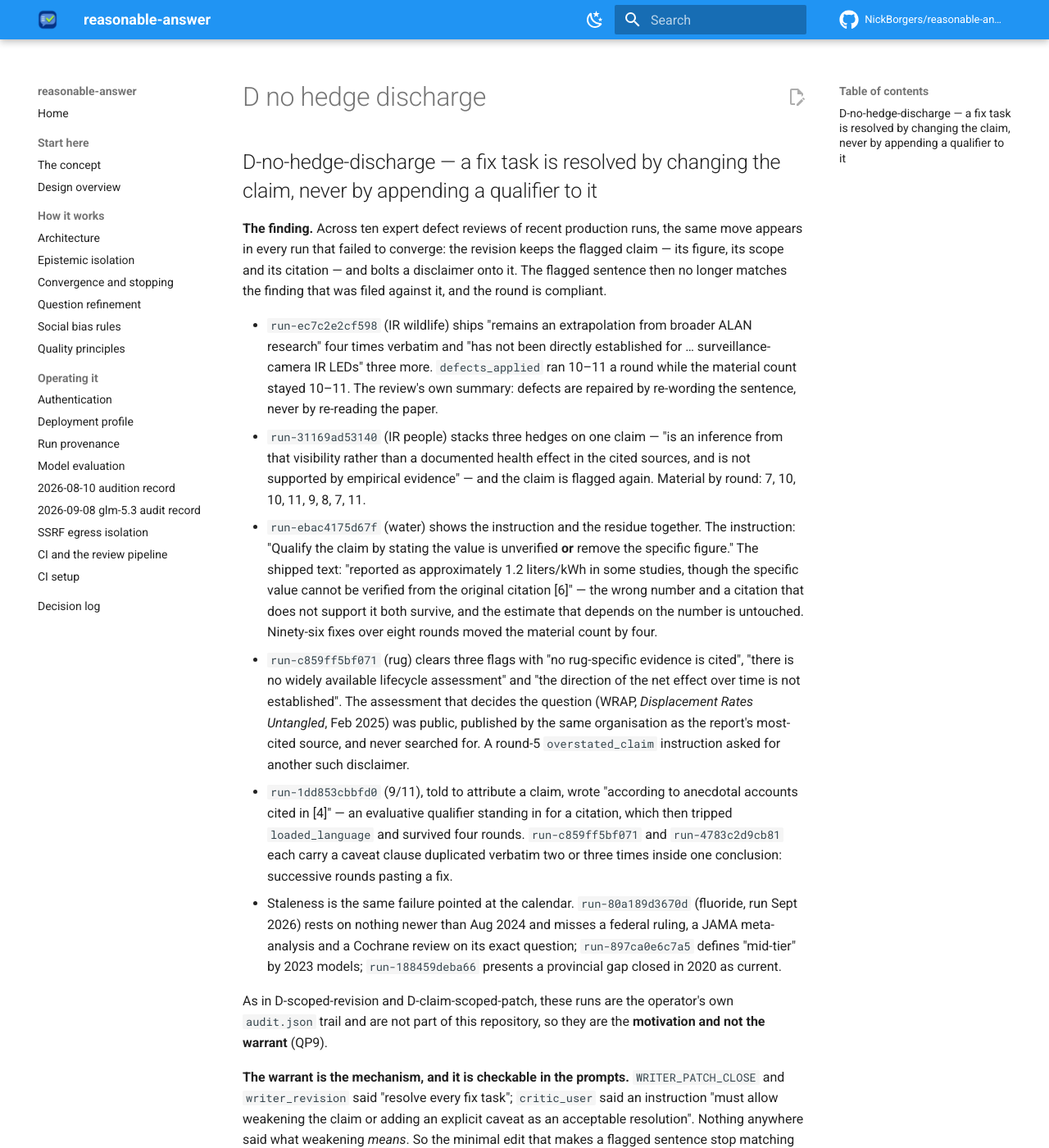
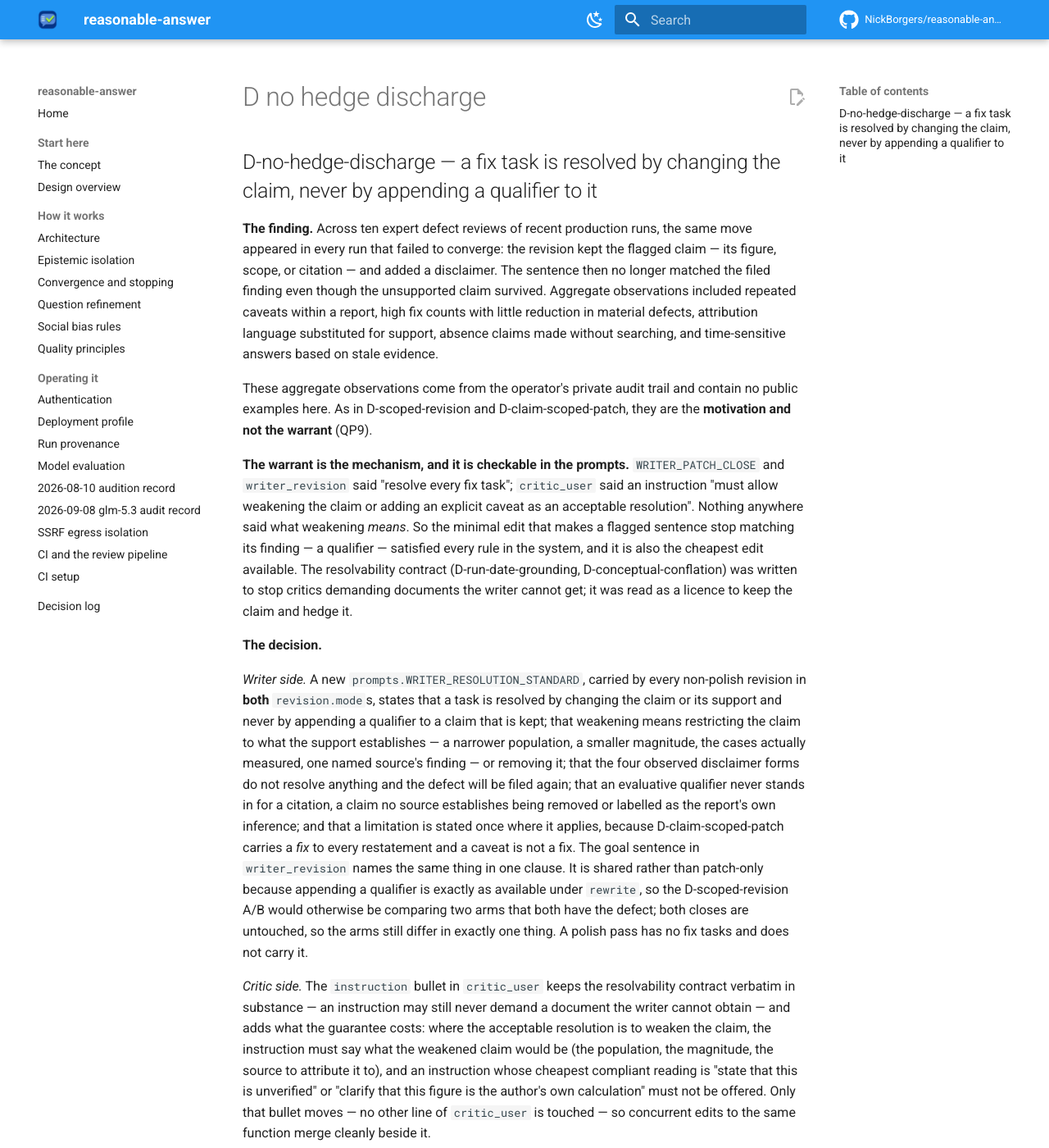
Before and after one commit to NickBorgers/reasonable-answer, an MkDocs documentation site: the page built from docs/decisions/D-no-hedge-discharge.md, in a window 1280 px wide and 1400 px high. Shown: the whole window at 82% size. Built offline with MkDocs 1.6.1 and Material for MkDocs 9.7.7, drawn with Linux system fonts in a browser that asks for light colours; comment, search, counter and statistics services are not loaded; some of the changed text lies outside the part shown.

Commit message:
fix: address reviewer findings (cycle 1, cold)
Addressed both blockers. The public decision now uses aggregate, non-identifying motivation with all private run identifiers and excerpts removed, while retaining its repository-checkable warrant. A wired graph test now drives an additive-only revision and verifies the count on a real generate event. The full offline suite and Ruff pass.

Addressed:
  - docs/docs-private-audit-leak-1
  - test/test-matrix-1

```diff
--- a/docs/decisions/D-no-hedge-discharge.md
+++ b/docs/decisions/D-no-hedge-discharge.md
@@ -1,39 +1,15 @@
 ## D-no-hedge-discharge — a fix task is resolved by changing the claim, never by appending a qualifier to it
 
-**The finding.** Across ten expert defect reviews of recent production runs, the same move appears in
-every run that failed to converge: the revision keeps the flagged claim — its figure, its scope and
-its citation — and bolts a disclaimer onto it. The flagged sentence then no longer matches the
-finding that was filed against it, and the round is compliant.
+**The finding.** Across ten expert defect reviews of recent production runs, the same move appeared
+in every run that failed to converge: the revision kept the flagged claim — its figure, scope, or
+citation — and added a disclaimer. The sentence then no longer matched the filed finding even though
+the unsupported claim survived. Aggregate observations included repeated caveats within a report,
+high fix counts with little reduction in material defects, attribution language substituted for
+support, absence claims made without searching, and time-sensitive answers based on stale evidence.
 
-- `run-ec7c2e2cf598` (IR wildlife) ships "remains an extrapolation from broader ALAN research" four
-  times verbatim and "has not been directly established for … surveillance-camera IR LEDs" three
-  more. `defects_applied` ran 10–11 a round while the material count stayed 10–11. The review's own
-  summary: defects are repaired by re-wording the sentence, never by re-reading the paper.
-- `run-31169ad53140` (IR people) stacks three hedges on one claim — "is an inference from that
-  visibility rather than a documented health effect in the cited sources, and is not supported by
-  empirical evidence" — and the claim is flagged again. Material by round: 7, 10, 10, 11, 9, 8, 7, 11.
-- `run-ebac4175d67f` (water) shows the instruction and the residue together. The instruction:
-  "Qualify the claim by stating the value is unverified **or** remove the specific figure." The
-  shipped text: "reported as approximately 1.2 liters/kWh in some studies, though the specific value
-  cannot be verified from the original citation [6]" — the wrong number and a citation that does not
-  support it both survive, and the estimate that depends on the number is untouched. Ninety-six
-  fixes over eight rounds moved the material count by four.
-- `run-c859ff5bf071` (rug) clears three flags with "no rug-specific evidence is cited", "there is no
-  widely available lifecycle assessment" and "the direction of the net effect over time is not
-  established". The assessment that decides the question (WRAP, *Displacement Rates Untangled*, Feb
-  2025) was public, published by the same organisation as the report's most-cited source, and never
-  searched for. A round-5 `overstated_claim` instruction asked for another such disclaimer.
-- `run-1dd853cbbfd0` (9/11), told to attribute a claim, wrote "according to anecdotal accounts cited
-  in [4]" — an evaluative qualifier standing in for a citation, which then tripped `loaded_language`
-  and survived four rounds. `run-c859ff5bf071` and `run-4783c2d9cb81` each carry a caveat clause
-  duplicated verbatim two or three times inside one conclusion: successive rounds pasting a fix.
-- Staleness is the same failure pointed at the calendar. `run-80a189d3670d` (fluoride, run Sept 2026)
-  rests on nothing newer than Aug 2024 and misses a federal ruling, a JAMA meta-analysis and a
-  Cochrane review on its exact question; `run-897ca0e6c7a5` defines "mid-tier" by 2023 models;
-  `run-188459deba66` presents a provincial gap closed in 2020 as current.
-
-As in D-scoped-revision and D-claim-scoped-patch, these runs are the operator's own `audit.json`
-trail and are not part of this repository, so they are the **motivation and not the warrant** (QP9).
+These aggregate observations come from the operator's private audit trail and contain no public
+examples here. As in D-scoped-revision and D-claim-scoped-patch, they are the **motivation and not the
+warrant** (QP9).
 
 **The warrant is the mechanism, and it is checkable in the prompts.** `WRITER_PATCH_CLOSE` and
 `writer_revision` said "resolve every fix task"; `critic_user` said an instruction "must allow
@@ -106,7 +82,7 @@ operator re-runs `ra audition`. That is the documented consequence of any critic
   citation. Measure first.
 - *Forbid the caveat escape in the critic contract outright.* That is the unsatisfiable-demand loop
   D-run-date-grounding was written to close — a critic that may not offer weakening will demand a
-  document, and `run-75eb136b9bfb` is what that produces. The escape is kept and given a meaning.
+  document the writer cannot obtain. The escape is kept and given a meaning.
 - *A new taxonomy category for a hedged claim.* It would need its own audition fixtures, floor and
   evidence, and the defect it names is already reportable: a claim whose hedge leaves it stronger
   than its support is `overstated_claim`, which is precisely what the runs above re-filed each round.
```
Also changed, not shown: 1 other file.
